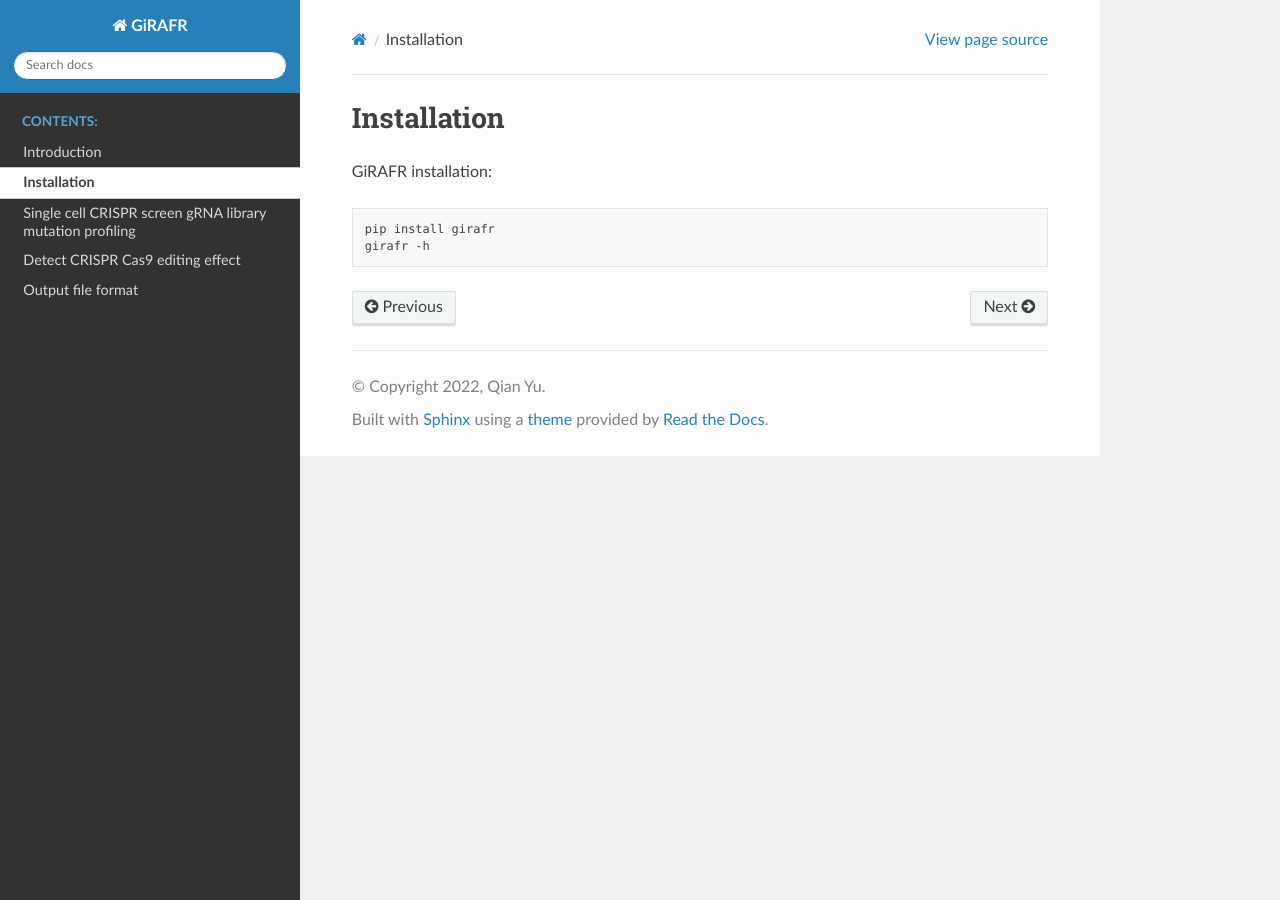
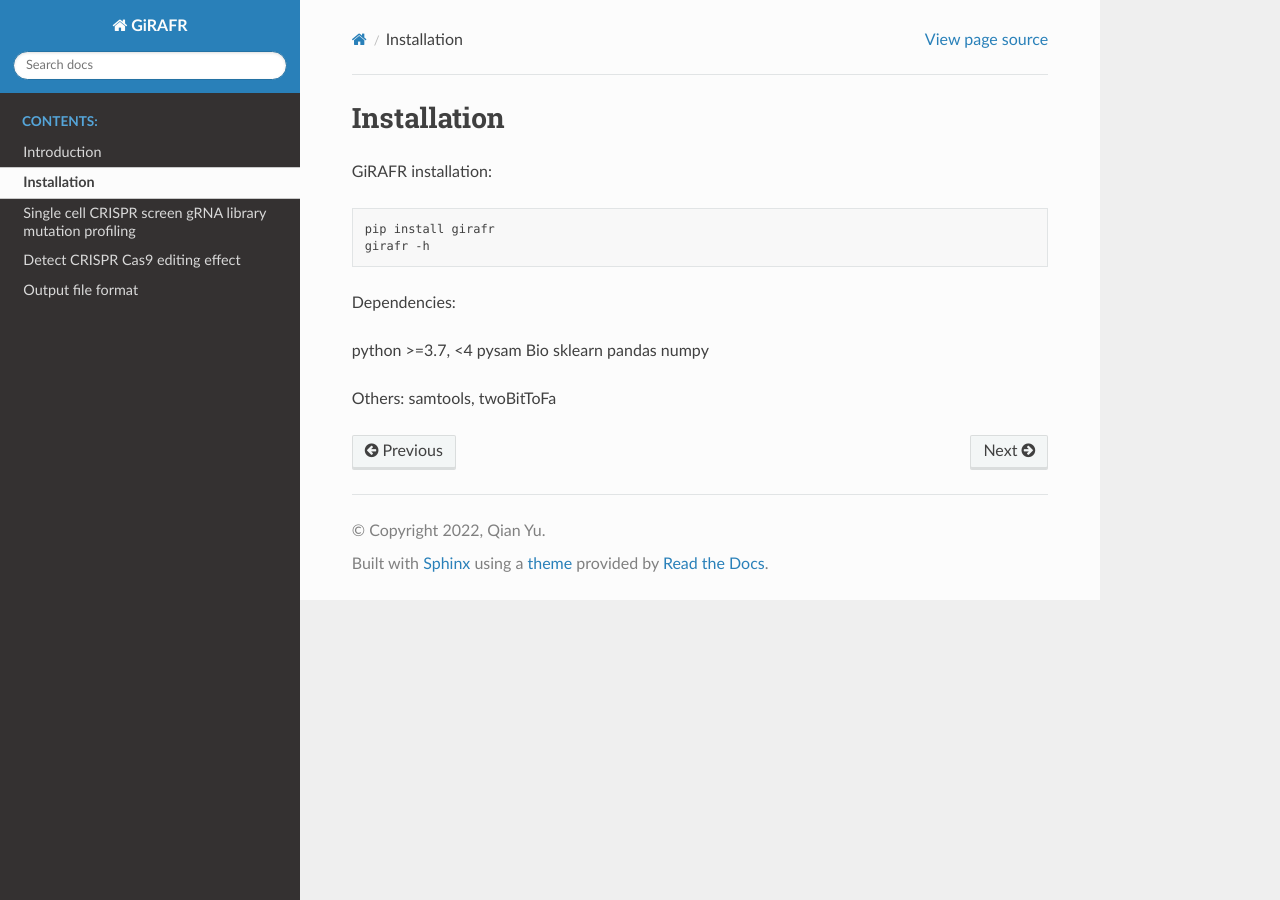
Before and after one commit to FunctionalEpigeneticsLab/GiRAFR, a Sphinx documentation site: the page built from docs/source/installation.rst, in a window 1280 px wide. Built offline with Sphinx 7.4.7 and the Read the Docs theme 2.0.0, drawn with Linux system fonts in a browser that asks for light colours.

Commit message:
document add dependencies

```diff
--- a/docs/source/installation.rst
+++ b/docs/source/installation.rst
@@ -9,3 +9,14 @@ GiRAFR installation:
 
         pip install girafr
         girafr -h
+
+Dependencies:
+
+python >=3.7, <4
+pysam
+Bio
+sklearn
+pandas
+numpy
+
+Others: samtools, twoBitToFa
```
